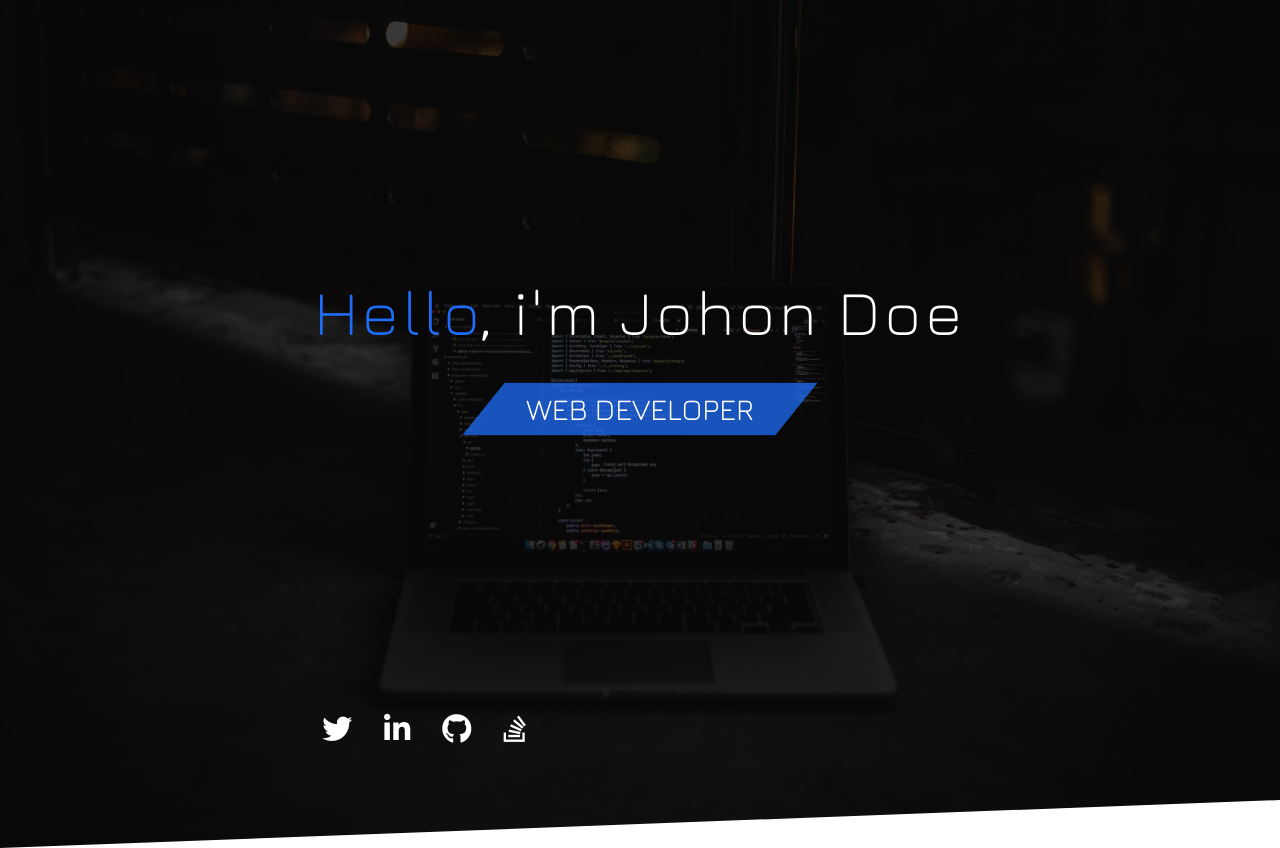
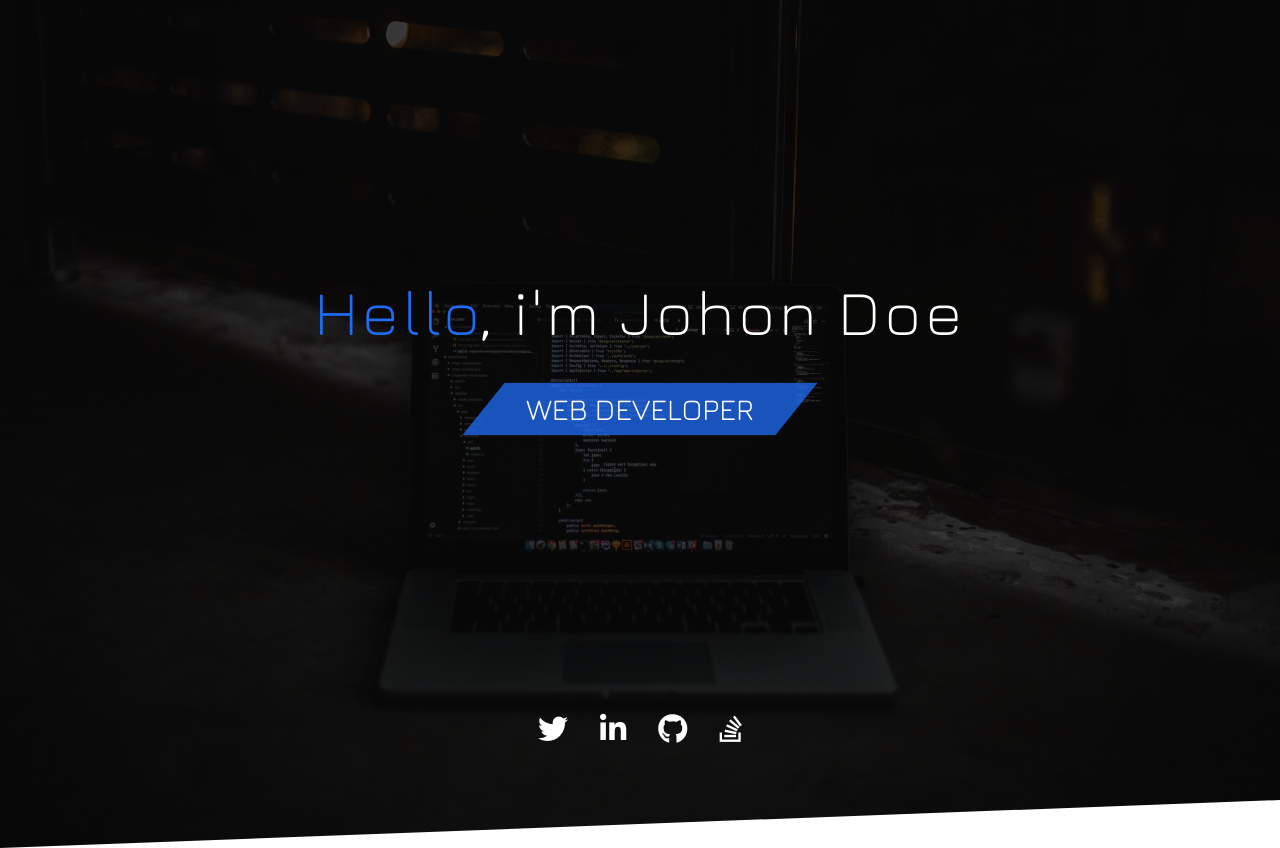
Before and after one commit to gonzalomansilla/Portfolio, a Vue app: page / in a window 1280 px wide. Built offline with nearby package versions, Linux system fonts and the light colour scheme.

Commit message:
fix: Centrado de iconos

```diff
--- a/src/components/Header.vue
+++ b/src/components/Header.vue
@@ -2,7 +2,7 @@
   <header class="relative w-full h-screen mb-12 font-header">
     <div class="header__img absolute top-0 w-full h-screen"></div>
 
-    <div class="header__content h-screen justify-center items-center">
+    <div class="header__content h-screen items-center">
       <div class="content__text grid grid-flow-row gap-8 content-center">
         <h1
           class="text-5xl sm:text-6xl text-center text-white font-light tracking-wider leading-tight"
@@ -65,6 +65,8 @@ export default {
   display: grid;
   grid-template-rows: 1fr auto;
 
+  justify-items: center;
+
   & .content__text {
     justify-items: center;
 
```
